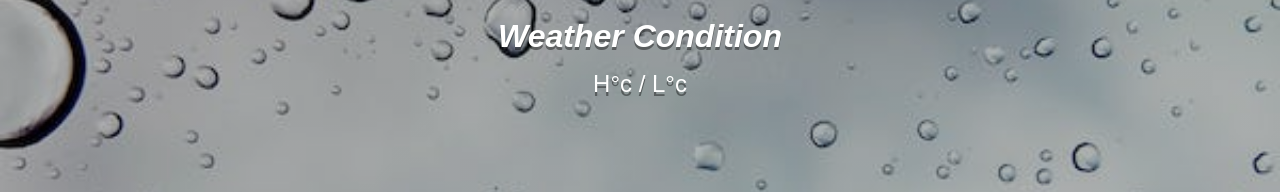
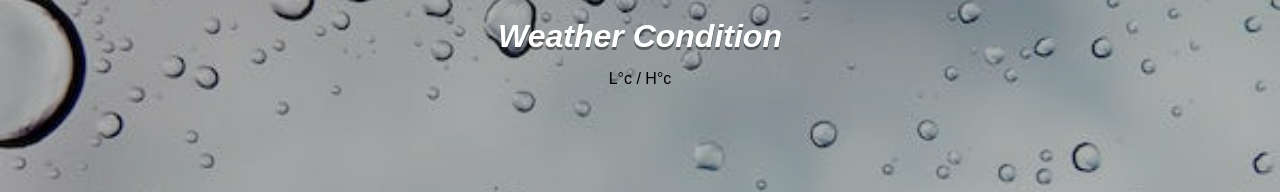
Before and after one commit to Saipriyanka-dasari/WEATHER, a plain HTML site: page index.html in a window 1280 px wide. Shown: the part 365-557 px from the top of the page. Drawn offline with Linux system fonts and the light colour scheme.

Commit message:
Update index.html

```diff
--- a/index.html
+++ b/index.html
@@ -19,7 +19,7 @@
             <div class="current">
                 <div class="temp">X<span>°c</span></div>
                 <div class="weather">Weather Condition</div>
-                <div class="hi-low">H°c / L°c</div>
+                <div class="low-high">L°c / H°c</div>
             </div>
         </main>
     </div>
```
